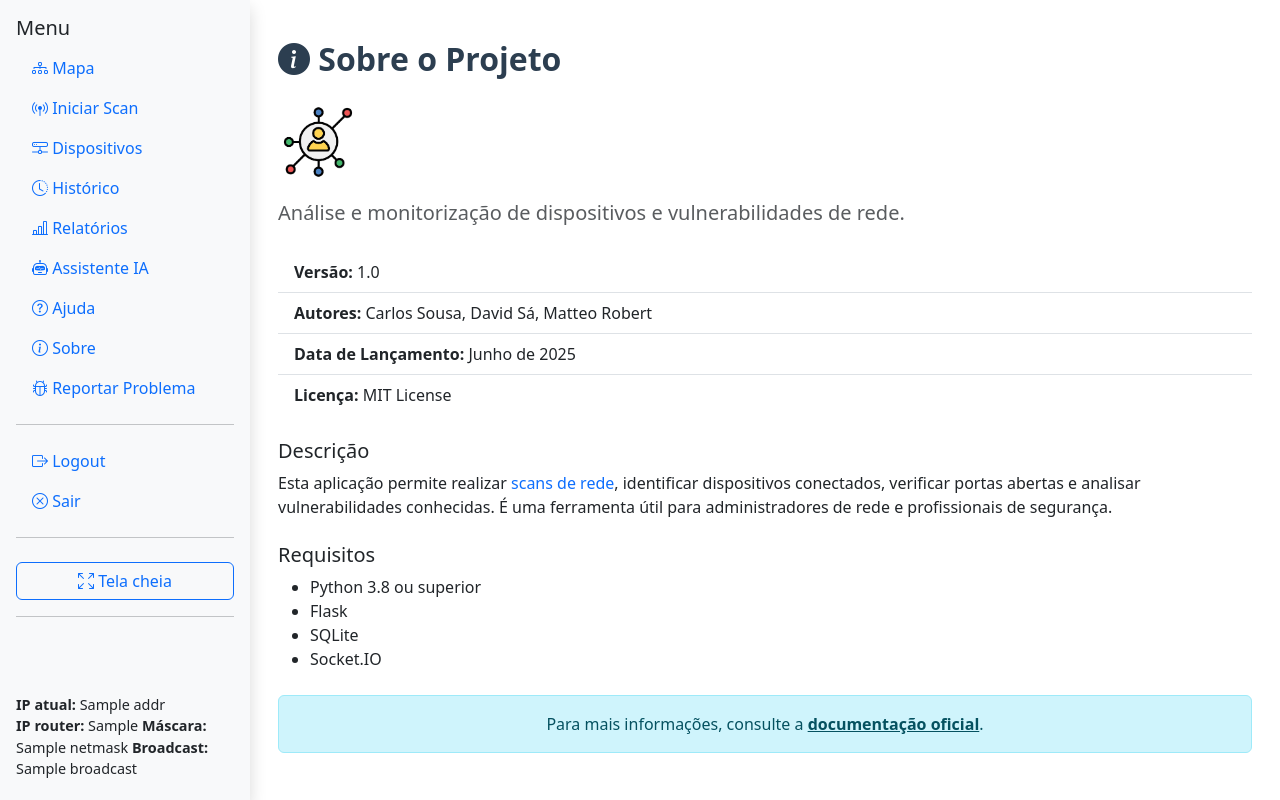
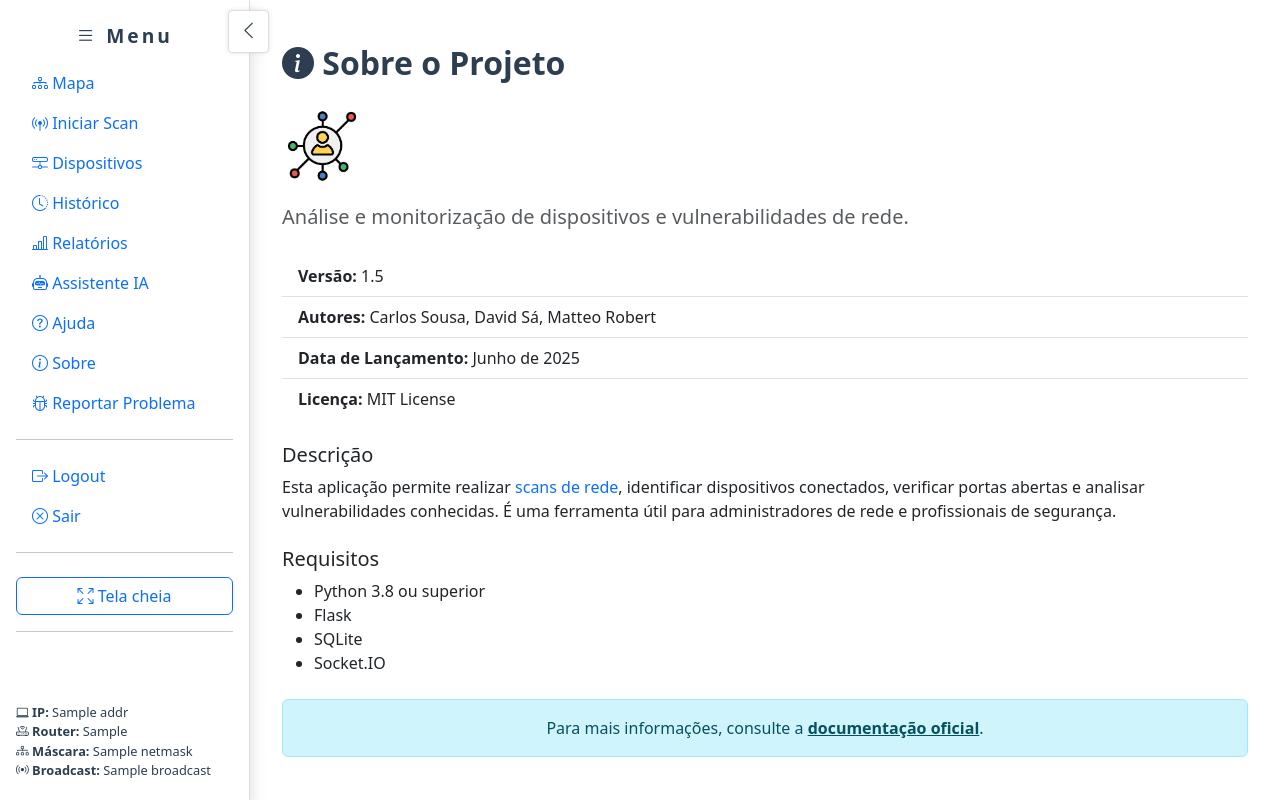
Before and after one commit to casousavng/NetworkScanner, a Flask app: template templates/about.html in a window 1280 px wide. Run offline with Flask 3, Linux system fonts and the light colour scheme; the template is opened without the code that fills it: most values are stand-ins (such as "Sample title", 1, 10 or a date in 2020); some libraries are stand-ins or nearby versions.

Commit message:
uodate de icons do interface e reajustes no css

```diff
--- a/static/style.css
+++ b/static/style.css
@@ -1,3 +1,4 @@
+/* === Layout principal === */
 body {
   display: flex;
   height: 100vh;
@@ -5,21 +6,97 @@ body {
   overflow: hidden; /* Remove o scroll do body */
 }
 
+#app-container {
+  display: flex;
+  height: 100vh;
+  width: 100vw;
+  overflow: hidden;
+  position: relative; /* Necessário para posicionar o botão de toggle */
+}
+
+/* === Sidebar === */
 .sidebar {
   width: 250px;
-  background: #f8f9fa;
+  background: #fff;
+  border-right: 1px solid #ddd;
   padding: 1rem;
-  height: 100%;  /* Garante que a sidebar ocupe toda a altura da página */
-  overflow-y: auto; /* Permite o scroll apenas na sidebar */
+  height: 100%; /* Garante que a sidebar ocupe toda a altura da página */
+  display: flex;
+  flex-direction: column;
+  overflow: hidden;
+  transition: width 0.3s ease;
 }
 
+/* Quando a sidebar está colapsada */
+.sidebar.collapsed {
+  width: 0;
+  border: none;
+}
+
+/* Cabeçalho da sidebar */
+.sidebar h5 {
+  margin: 0;
+  padding: 0.5rem 1rem !important;
+  font-weight: bold;
+  color: #2c3e50;
+  background-color: transparent !important;
+  border-bottom: none !important;
+  letter-spacing: 3px;
+  white-space: nowrap;
+  text-align: center;
+  font-size: 1.2rem;
+}
+
+/* Esconde texto do título quando colapsada */
+.sidebar.collapsed h5 > span {
+  display: none;
+}
+
+/* Lista de navegação */
+.sidebar ul {
+  margin: 0;
+  padding: 0.5rem 0;
+  list-style: none;
+  flex-grow: 1;
+  overflow-y: auto;
+}
+
+.sidebar ul.nav {
+  flex-wrap: nowrap !important; /* Evita quebra de linha */
+  flex-direction: column !important; /* Garante layout vertical */
+}
+
+.sidebar ul.nav li.nav-item {
+  white-space: nowrap; /* Impede quebras de linha no texto */
+}
+
+/* Esconde a lista quando colapsada */
+.sidebar.collapsed ul {
+  display: none;
+}
+
+/* Esconde links individuais quando colapsada */
+.sidebar.collapsed > span.nav-link {
+  display: none;
+}
+
+/* === Conteúdo principal === */
 .content {
   flex: 1;
   position: relative;
-  padding: 1rem;
-  overflow: hidden; /* Evita o scroll no conteúdo principal */
+  padding: 20px;
+  overflow-y: auto;
+  display: flex;
+  justify-content: flex-start;
+  transition: justify-content 0.3s ease;
 }
 
+/* Centraliza o conteúdo quando a sidebar está fechada */
+.sidebar.collapsed ~ .content {
+  justify-content: center;
+}
+
+/* Painel lateral de detalhe */
 .detail-panel {
   position: absolute;
   top: 0;
@@ -33,7 +110,34 @@ body {
   padding: 1rem;
 }
 
-    /* Estilo para o Spinner */
+/* === Botão de toggle da sidebar === */
+#toggleSidebarBtn {
+  position: absolute;
+  top: 10px;
+  left: 228px; /* Fica à direita da sidebar */
+  z-index: 1000;
+  background: #ffffff;
+  border: 1px solid #ddd;
+  border-radius: 4px;
+  padding: 6px 10px;
+  cursor: pointer;
+  transition: left 0.3s ease;
+  box-shadow: 0 0 5px rgb(0 0 0 / 0.1);
+  user-select: none;
+}
+
+/* Quando a sidebar está colapsada, botão move-se para a esquerda */
+.sidebar.collapsed + #toggleSidebarBtn {
+  left: 10px;
+}
+
+/* Ícone dentro do botão de toggle */
+#toggleSidebarBtn i {
+  font-size: 1.2rem;
+  color: #2c3e50;
+}
+
+/* === Estilos de loading (spinner) === */
 .loading-spinner {
   position: fixed;
   top: 50%;
@@ -69,7 +173,7 @@ body {
   margin-bottom: 0;
 }
 
-    /* Desativa links durante o scan */
+/* === Desativação de links/botões === */
 .disabled-link {
   pointer-events: none !important;
   opacity: 0.5 !important;
@@ -81,3 +185,8 @@ body {
   pointer-events: none;
   opacity: 0.6;
 }
+
+.nav-link.disabled-link {
+  pointer-events: none;
+  opacity: 0.5;
+}
--- a/templates/about.html
+++ b/templates/about.html
@@ -10,7 +10,7 @@
         <p class="lead text-muted">Análise e monitorização de dispositivos e vulnerabilidades de rede.</p>
       </div>
       <ul class="list-group list-group-flush mb-4">
-        <li class="list-group-item"><strong>Versão:</strong> 1.0</li>
+        <li class="list-group-item"><strong>Versão:</strong> 1.5</li>
         <li class="list-group-item"><strong>Autores:</strong> Carlos Sousa, David Sá, Matteo Robert</li>
         <li class="list-group-item"><strong>Data de Lançamento:</strong> Junho de 2025</li>
         <li class="list-group-item"><strong>Licença:</strong> MIT License</li>
--- a/templates/base.html
+++ b/templates/base.html
@@ -8,15 +8,15 @@
   <link rel="icon" type="image/x-icon" href="{{ url_for('static', filename='img/network_icon.png') }}">
   <script src="https://code.jquery.com/jquery-3.6.0.min.js"></script>
   <script src="https://cdn.jsdelivr.net/npm/bootstrap@5.3.0/dist/js/bootstrap.bundle.min.js"></script>
-  <script src="https://cdn.jsdelivr.net/npm/bootstrap-icons@1.11.1/font/bootstrap-icons.css"></script>
+  <link rel="stylesheet" href="https://cdn.jsdelivr.net/npm/bootstrap-icons@1.11.1/font/bootstrap-icons.css">
   <script src="https://cdn.jsdelivr.net/npm/axios/dist/axios.min.js"></script>
   <script src="https://cdn.jsdelivr.net/npm/socket.io-client@4.5.0/dist/socket.io.min.js"></script>
-  <link rel="stylesheet" href="https://cdn.jsdelivr.net/npm/bootstrap-icons@1.11.1/font/bootstrap-icons.css">
-
+  <link rel="stylesheet" href="{{ url_for('static', filename='style.css') }}">
 </head>
 <body>
-  <div class="sidebar shadow d-flex flex-column" style="height: 100vh;">
-    <h5>Menu</h5>
+  <div id="app-container">
+    <div class="sidebar shadow d-flex flex-column" id="sidebar">
+      <h5><span><i class="bi bi-list"></i> Menu</span></h5>
       <ul class="nav flex-column flex-grow-1">
         <li class="nav-item"><a class="nav-link menu-link" id="mapa" href="{{ url_for('index') }}"><i class="bi bi-diagram-3"></i> Mapa</a></li>
         <li class="nav-item"><a class="nav-link menu-link" id="scan" href="{{ url_for('new_scan') }}"><i class="bi bi-broadcast-pin"></i> Iniciar Scan</a></li>
@@ -38,16 +38,23 @@
         </li>
         <li><hr></li>
       </ul>
-    <span class="nav-link disabled mt-auto mb-1" style="font-size: 0.9em;">
-      <strong>IP atual:</strong> {{ network.addr }}<br>
-      <strong>IP router:</strong> {{ router_ip }}
-      <strong>Máscara:</strong> {{ network.netmask }}
-      <strong>Broadcast:</strong> {{ network.broadcast }}
+      <span class="nav-link disabled mt-auto mb-1" style="font-size: 0.8em; color: #2c3e50;">
+        <strong><i class="bi bi-laptop"></i> IP:</strong> {{ network.addr }}<br>
+        <strong><i class="bi bi-router"></i> Router:</strong> {{ router_ip }}<br>
+        <strong><i class="bi bi-diagram-3"></i> Máscara:</strong> {{ network.netmask }}<br>
+        <strong><i class="bi bi-broadcast"></i> Broadcast:</strong> {{ network.broadcast }}
       </span>
     </div>
+
+    <!-- Botão toggle fora da sidebar -->
+    <button id="toggleSidebarBtn" title="Mostrar/Ocultar menu">
+      <i class="bi bi-chevron-left"></i>
+    </button>
+
     <div class="content">
       {% block body %}{% endblock %}
       <div id="detail" class="detail-panel"></div>
+    </div>
   </div>
 
   <!-- Spinner de carregamento -->
@@ -62,6 +69,23 @@
   <script src="{{ url_for('static', filename='app.js') }}"></script>
 
   <script>
+    // Toggle sidebar open/close
+    const sidebar = document.getElementById('sidebar');
+    const toggleBtn = document.getElementById('toggleSidebarBtn');
+    const icon = toggleBtn.querySelector('i');
+
+    toggleBtn.addEventListener('click', () => {
+      sidebar.classList.toggle('collapsed');
+
+      if (sidebar.classList.contains('collapsed')) {
+        icon.classList.remove('bi-chevron-left');
+        icon.classList.add('bi-chevron-right');
+      } else {
+        icon.classList.remove('bi-chevron-right');
+        icon.classList.add('bi-chevron-left');
+      }
+    });
+
     let isScanning = false;
 
     function showSpinner() {
@@ -72,7 +96,7 @@
       document.getElementById('loadingSpinner').style.display = 'none';
     }
 
-    document.getElementById('startScanBtn').addEventListener('click', function(e) {
+    document.getElementById('startScanBtn')?.addEventListener('click', function(e) {
       if (isScanning) return;
 
       e.preventDefault();
@@ -80,7 +104,6 @@
       const isOnHomePage = window.location.pathname === '/';
 
       if (!isOnHomePage) {
-        // Guarda a flag no localStorage para iniciar o scan ao chegar à página inicial
         localStorage.setItem('startScanOnLoad', 'true');
         window.location.href = '/';
         return;
@@ -92,7 +115,6 @@
     function iniciarScan() {
       isScanning = true;
       showSpinner();
-
       // Desativa todos os links do menu
       document.querySelectorAll('.menu-link').forEach(link => {
         link.classList.add('disabled-link');
@@ -122,14 +144,11 @@
         });
     }
 
-  // Função para fechar o aplicativo
-  // Envia uma requisição para o servidor para fechar o aplicativo
-  // e tenta fechar a janela webview
     function fecharApp() {
       fetch('/shutdown', { method: 'POST' })
         .then(response => {
           if (response.ok) {
-          window.close();  // Tenta fechar a janela WebView
+            window.close();
           } else {
             console.error('Erro ao tentar fechar a aplicação');
           }
@@ -142,36 +161,33 @@ function toggleFullScreen() {
       const iconExit = '<i class="bi bi-arrows-fullscreen"></i> Sair da tela cheia';
 
       if (!document.fullscreenElement && !document.webkitFullscreenElement && !document.mozFullScreenElement && !document.msFullscreenElement) {
-    // Entra em tela cheia
         const docElm = document.documentElement;
         if (docElm.requestFullscreen) {
           docElm.requestFullscreen();
-    } else if (docElm.webkitRequestFullscreen) { // Safari
+        } else if (docElm.webkitRequestFullscreen) {
           docElm.webkitRequestFullscreen();
-    } else if (docElm.mozRequestFullScreen) { // Firefox
+        } else if (docElm.mozRequestFullScreen) {
           docElm.mozRequestFullScreen();
-    } else if (docElm.msRequestFullscreen) { // IE/Edge
+        } else if (docElm.msRequestFullscreen) {
           docElm.msRequestFullscreen();
         }
         btn.innerHTML = iconExit;
-    localStorage.setItem('fullscreen', 'true'); // Save preference
+        localStorage.setItem('fullscreen', 'true');
       } else {
-    // Sai de tela cheia
         if (document.exitFullscreen) {
           document.exitFullscreen();
-    } else if (document.webkitExitFullscreen) { // Safari
+        } else if (document.webkitExitFullscreen) {
           document.webkitExitFullscreen();
-    } else if (document.mozCancelFullScreen) { // Firefox
+        } else if (document.mozCancelFullScreen) {
           document.mozCancelFullScreen();
-    } else if (document.msExitFullscreen) { // IE/Edge
+        } else if (document.msExitFullscreen) {
           document.msExitFullscreen();
         }
         btn.innerHTML = iconFull;
-    localStorage.removeItem('fullscreen'); // Remove preference
+        localStorage.removeItem('fullscreen');
       }
     }
 
-// On page load, restore fullscreen if user had it enabled
     window.addEventListener('load', function() {
       const btn = document.getElementById('fullscreenBtn');
       const iconExit = '<i class="bi bi-arrows-fullscreen"></i> Sair da tela cheia';
@@ -192,7 +208,6 @@ window.addEventListener('load', function() {
       }
     });
 
-    // Verifica se deve iniciar scan automaticamente ao carregar a página inicial
     window.addEventListener('load', () => {
       const shouldStartScan = localStorage.getItem('startScanOnLoad') === 'true';
       const isOnHomePage = window.location.pathname === '/';
--- a/templates/help.html
+++ b/templates/help.html
@@ -37,6 +37,6 @@
   </ul>
 
   <h4>Suporte</h4>
-  <p>Para mais informações ou suporte técnico, contacte o administrador do sistema atraves do separador Reportar Problema.</a>.</p>
+  <p>Para mais informações ou suporte técnico, contacte o administrador do sistema atraves do separador Reportar Problema.</p>
 </div>
 {% endblock %}
--- a/templates/index.html
+++ b/templates/index.html
@@ -2,7 +2,9 @@
 {% block body %}
 
 <div style="position: absolute; bottom: 20px; left: 20px; z-index: 1000;">
-  <img src="{{ url_for('static', filename='img/network_icon.png') }}" alt="Network Icon" style="width: 48px; height: 48px;">
+  <a href="{{ url_for('about') }}">
+    <img src="{{ url_for('static', filename='img/network_icon.png') }}" alt="Network Icon" style="width: 48px; height: 48px;">
+  </a>
 </div>
 
 <div class="container mt-4" >
```
Also changed, not shown: 2 other files. Lines whose indentation alone changed are shown as unchanged.
